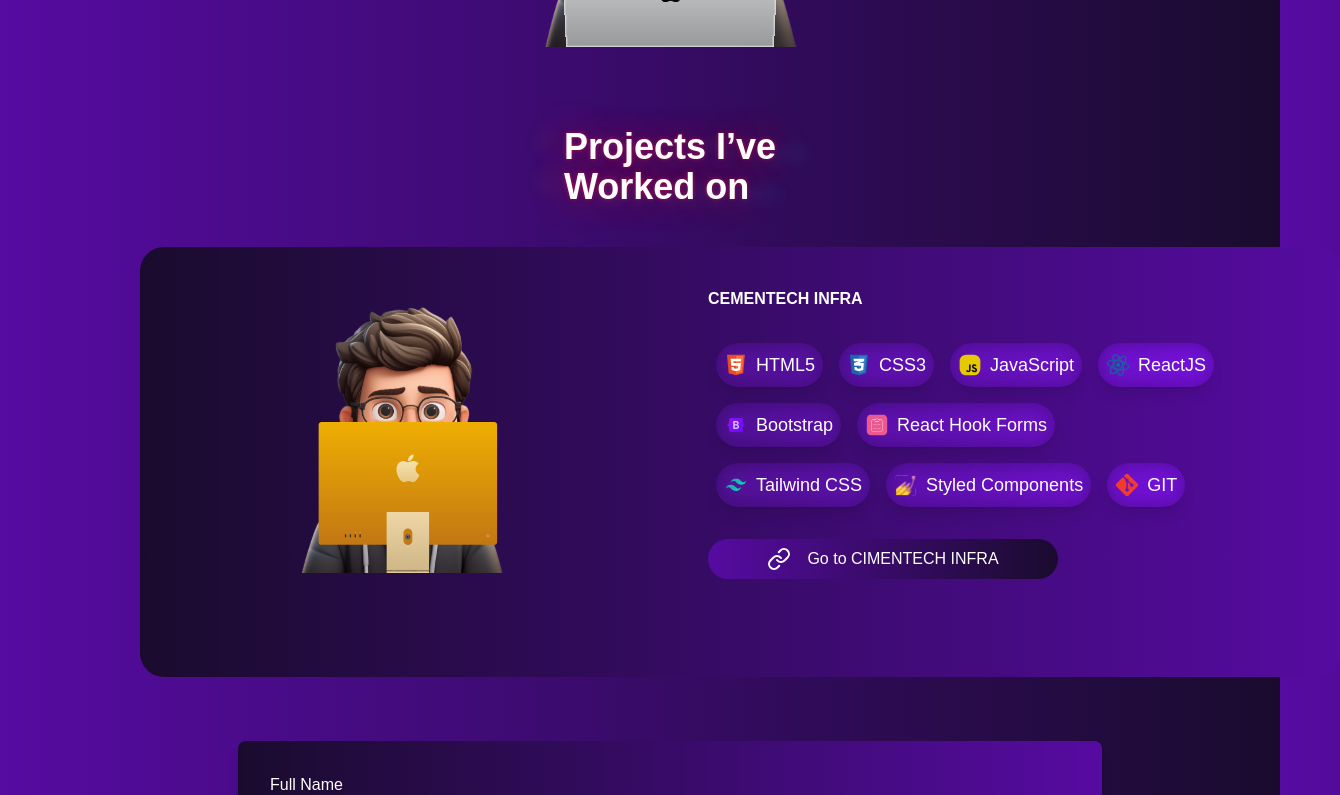
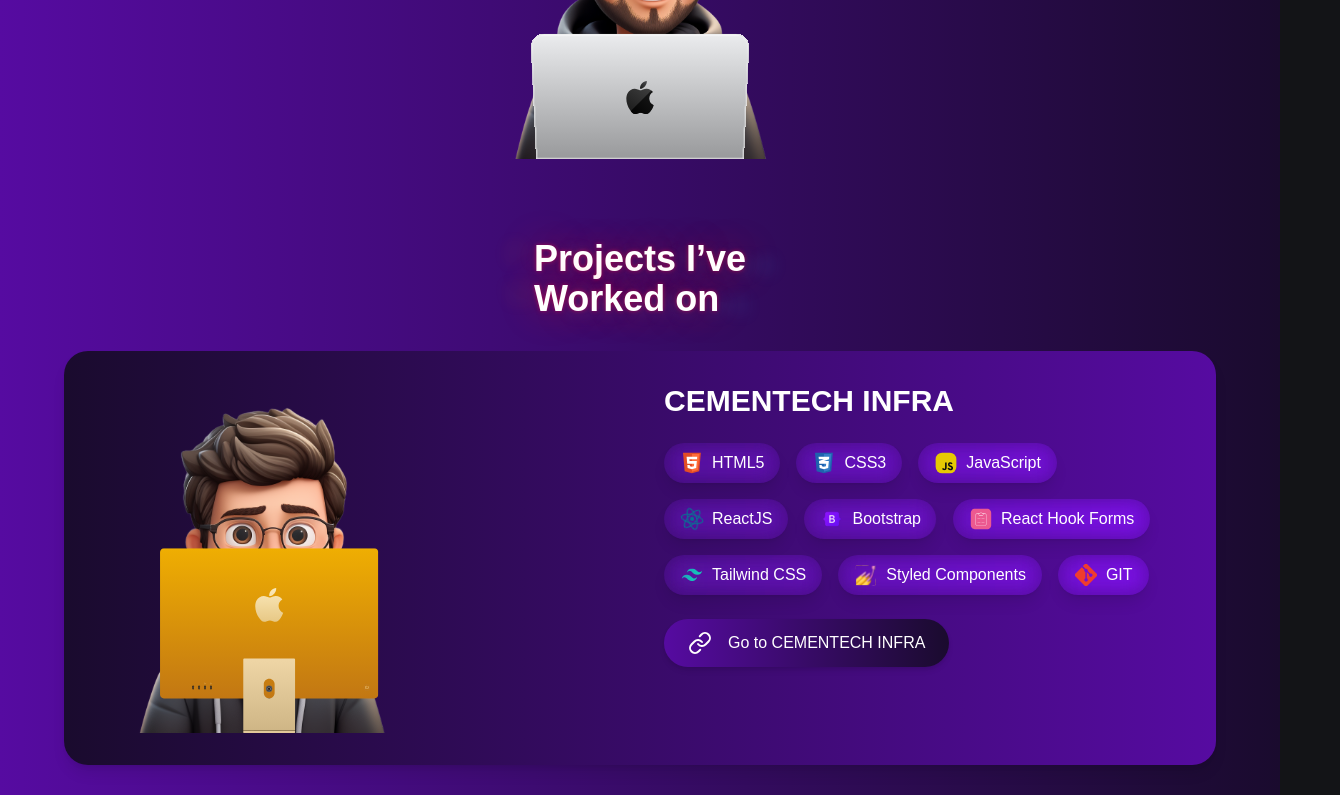
Before and after one commit to kristal7636/kristal-portfolio, a Next.js app: page / in a window 1280 px wide. Shown: the part 2240-3035 px from the top of the page, 1340 px wide, since content can reach past the window. Built offline with nearby package versions, Linux system fonts and the light colour scheme; a web font is replaced by a local one.

Commit message:
project section made responsive

```diff
--- a/src/app/ProjectsWorkedOn/ProjectsWorkedOn.tsx
+++ b/src/app/ProjectsWorkedOn/ProjectsWorkedOn.tsx
@@ -7,7 +7,7 @@
     { src: "./CSS3.svg", alt: "CSS3 Logo", label: "CSS3" },
     { src: "./js.svg", alt: "JavaScript Logo", label: "JavaScript" },
     { src: "./RJS.svg", alt: "ReactJS Logo", label: "ReactJS" },
-    { src: "./Bts.png", alt: "NextJS Logo", label: "Bootstrap" },
+    { src: "./Bts.png", alt: "Bootstrap Logo", label: "Bootstrap" },
     {
       src: "./RHF.svg",
       alt: "React Hook Forms Logo",
@@ -22,74 +22,72 @@
     { src: "./G.svg", alt: "Git Logo", label: "GIT" },
   ];
   return (
-    <div className="">
-      <div className="flex justify-between items-center">
-        <h2 className="text-3xl md:text-4xl font-bold mb-10">
+    <div className="px-4 md:px-8 lg:px-16">
+      <div className="flex flex-col md:flex-row justify-between items-center mb-8">
+        <h2 className="text-2xl md:text-3xl lg:text-4xl font-bold text-center md:text-left mb-4 md:mb-0">
           Projects I’ve <br /> Worked on
         </h2>
-        {/* <div className="w-8 h-8 flex justify-center items-center rounded-full border">
-            <i className="text-lg font-bold text-white border">i</i>
-          </div> */}
       </div>
-      <div className=" w-[150vh] py-10 ml-[140px] shadow-l text-white flex flex-col md:flex-row gap-8 md:gap-12 rounded-3xl bg-gradient-to-r from-[#1a0b2e] to-[#560ba1] ">
+      <div className="py-8 px-6 md:px-8 lg:px-12 shadow-lg text-white flex flex-col md:flex-row gap-8 md:gap-12 rounded-3xl bg-gradient-to-r from-[#1a0b2e] to-[#560ba1]">
         {/* Left Section */}
-        <div className="flex-1">
-          <div className=" overflow-hidden w-[300px] h-[350px] ml-28 ">
+        <div className="flex-1 flex justify-center md:justify-start">
+          <div className="w-60 h-72 md:w-80 md:h-96 lg:w-[300px] lg:h-[350px]">
             <img
               src="avatar-imac.svg" // Replace with your image path
               alt="CricTracker UI"
-              className="w-full"
+              className="w-full h-full object-cover rounded-lg"
             />
           </div>
         </div>
 
         {/* Right Section */}
-        <div className="flex-1 flex flex-col gap-6 mr-28  ">
+        <div className="flex-1 flex flex-col gap-6">
           {/* Title */}
-          <div className="flex justify-between items-center">
-            <h1 className="font-bold">CEMENTECH INFRA</h1>
-          </div>
-          {/* Description */}
-          {/* <p className="text-sm sm:text-base md:text-lg">
-            Worked on <span className="font-semibold">Website</span>
-          </p> */}
+          <h1 className="text-xl md:text-2xl lg:text-3xl font-bold text-center md:text-left">
+            CEMENTECH INFRA
+          </h1>
+
           {/* Technologies Used */}
-          <div className=" flex flex-wrap   ">
+          <div className="flex flex-wrap gap-4 justify-center md:justify-start">
             {skillsData.map((skill, index) => (
               <div
                 key={index}
-                className="backdrop-blur-md backdrop-brightness-150 min-w-[50px] my-0  mx-0 md:my-2 px-2 py-2 md:mx-2  text-white rounded-full flex items-center justify-center shadow-lg"
+                className="backdrop-blur-md backdrop-brightness-150 px-4 py-2 text-white rounded-full flex items-center gap-2 shadow-lg"
               >
                 <img
                   src={skill.src}
                   alt={skill.alt}
-                  className={`mr-2 h-6 w-6 ${
-                    skill.label === "ReactJS"
-                      ? "animate-spin"
-                      : skill.label === "Redux"
+                  className={`h-6 w-6 ${
+                    skill.label === "ReactJS" || skill.label === "Redux"
                       ? "animate-spin"
                       : ""
                   }`}
                 />
-                <h1 className="text-center text-lg ">{skill.label}</h1>
+                <h1 className="text-center text-sm md:text-base">
+                  {skill.label}
+                </h1>
               </div>
             ))}
           </div>
+
           {/* Button */}
+          <div className="flex justify-center md:justify-start">
             <a
               href="https://cementech-infra-mevpasjh9-varun1452s-projects.vercel.app/"
               target="_blank"
+              rel="noopener noreferrer"
             >
               <button
                 type="submit"
-              className="w-[350px] py-2 bg-blue-500 text-white rounded-full bg-gradient-to-r from-[#560ba1] to-[#1a0b2e] flex items-center justify-center gap-4"
+                className="w-full md:w-auto py-3 px-6 bg-gradient-to-r from-[#560ba1] to-[#1a0b2e] text-white rounded-full flex items-center justify-center gap-4 shadow-md hover:scale-105 transition-transform"
               >
                 <Link />
-              Go to CIMENTECH INFRA
-            </button>{" "}
-          </a>{" "}
+                Go to CEMENTECH INFRA
+              </button>
+            </a>
           </div>
-      </div>{" "}
+        </div>
+      </div>
     </div>
   );
 }
```
Lines whose indentation alone changed are shown as unchanged.
